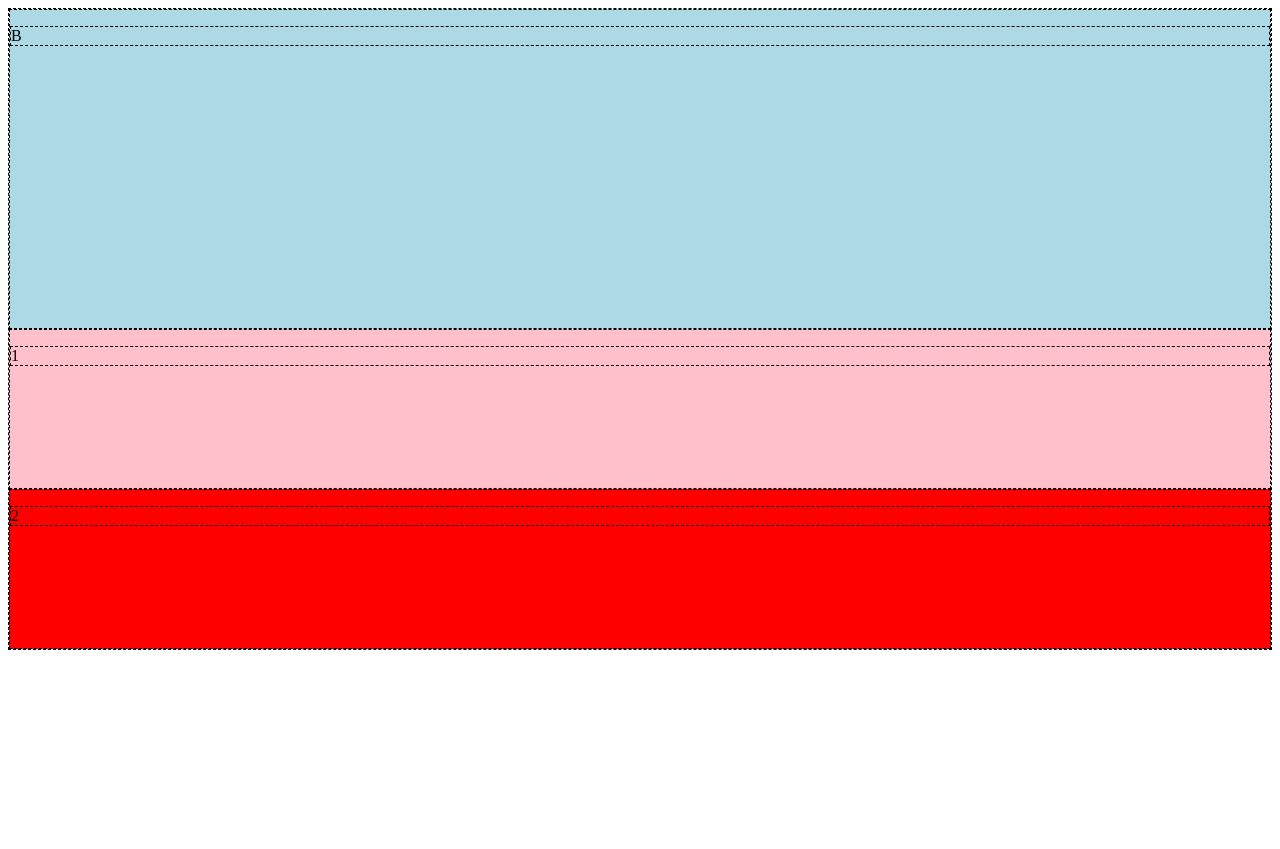
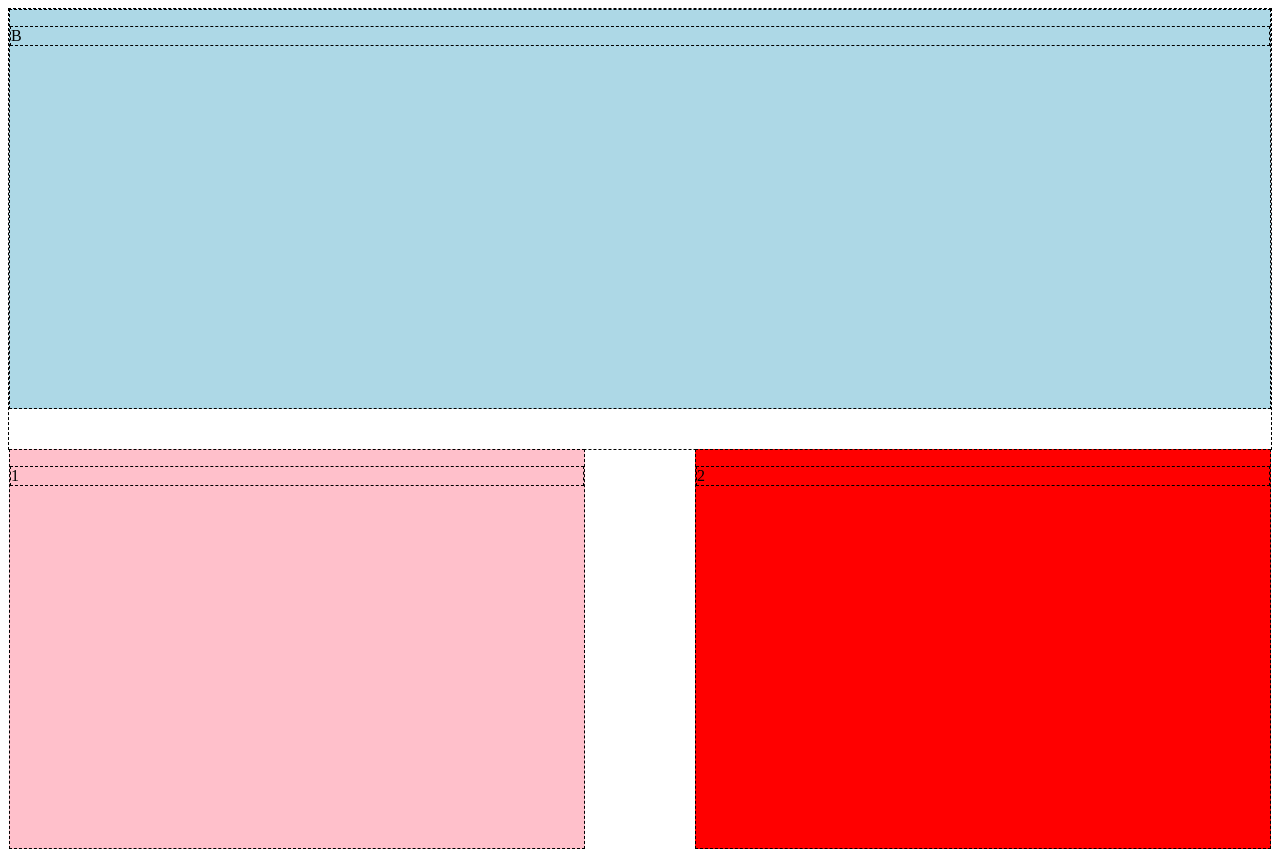
Before and after one commit to ellie-a/mondrian-layout, a plain HTML site: page index.html in a window 1280 px wide. Before the commit the page ends 800 px from the top, so only its background shows below. Drawn offline with Linux system fonts and the light colour scheme.

Commit message:
have the first two layouts

```diff
--- a/css/styles.css
+++ b/css/styles.css
@@ -2,7 +2,7 @@
   box-sizing:border-box;
   border:1px dashed #000;
 }
-.
+
 .columns {
   min-height: 100px;
 }
@@ -21,6 +21,31 @@
 }
 
 
+
+@media only screen and (min-width: 416px){
+
+  .big {
+    background-color: lightblue;
+    height: 50vh;
+    margin-bottom: 5vh;
+  }
+
+  .small1 {
+    background-color: pink;
+    height: 50vh;
+    float: left;
+    width: 45vw;
+  }
+
+  .small2 {
+    background-color: red;
+    height: 50vh;
+    float: right;
+    width: 45vw;
+
+  }
+
+}
 @media only screen and (max-width: 415px){
 
   .big {
```
